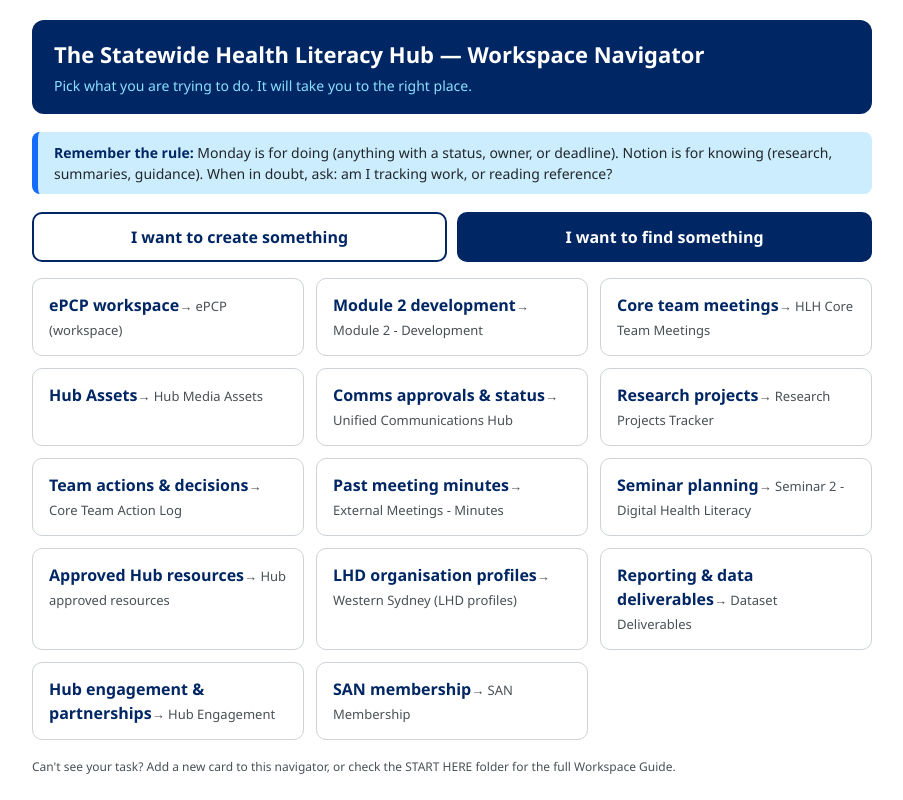
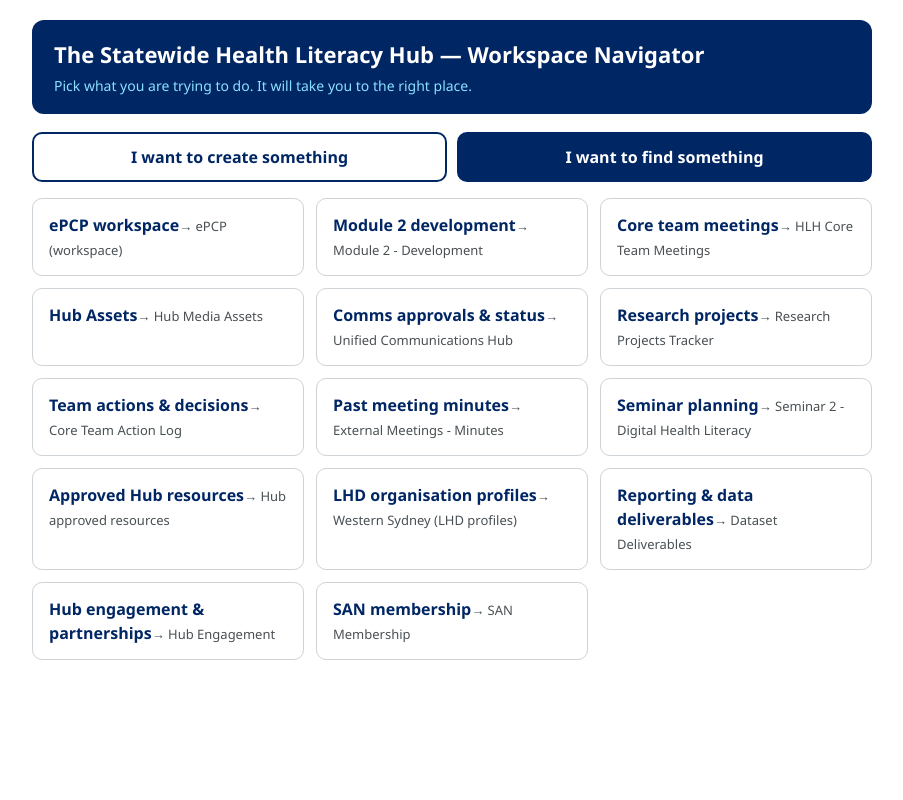
Before and after one commit to christiehlh-lang/hub-monday, a plain HTML site: page index (1).html in a window 1280 px wide. Shown: the whole page, without its empty margins (188-1091 px from the left). Drawn offline with Linux system fonts and the light colour scheme.

Commit message:
Update index (1).html

```diff
--- a/index (1).html
+++ b/index (1).html
@@ -40,8 +40,6 @@
     <p>Pick what you are trying to do. It will take you to the right place.</p>
   </div>
 
-  <div class="rule"><strong>Remember the rule:</strong> Monday is for doing (anything with a status, owner, or deadline). Notion is for knowing (research, summaries, guidance). When in doubt, ask: am I tracking work, or reading reference?</div>
-
   <div class="modes" role="group" aria-label="Choose what you want to do">
     <button id="btn-create" aria-pressed="false" onclick="show('create')">I want to create something</button>
     <button id="btn-find" aria-pressed="true" onclick="show('find')">I want to find something</button>
@@ -49,8 +47,6 @@
 
   <div id="create" class="grid hidden"></div>
   <div id="find" class="grid"></div>
-
-  <footer>Can't see your task? Add a new card to this navigator, or check the START HERE folder for the full Workspace Guide.</footer>
 </div>
 
 <script>
```
